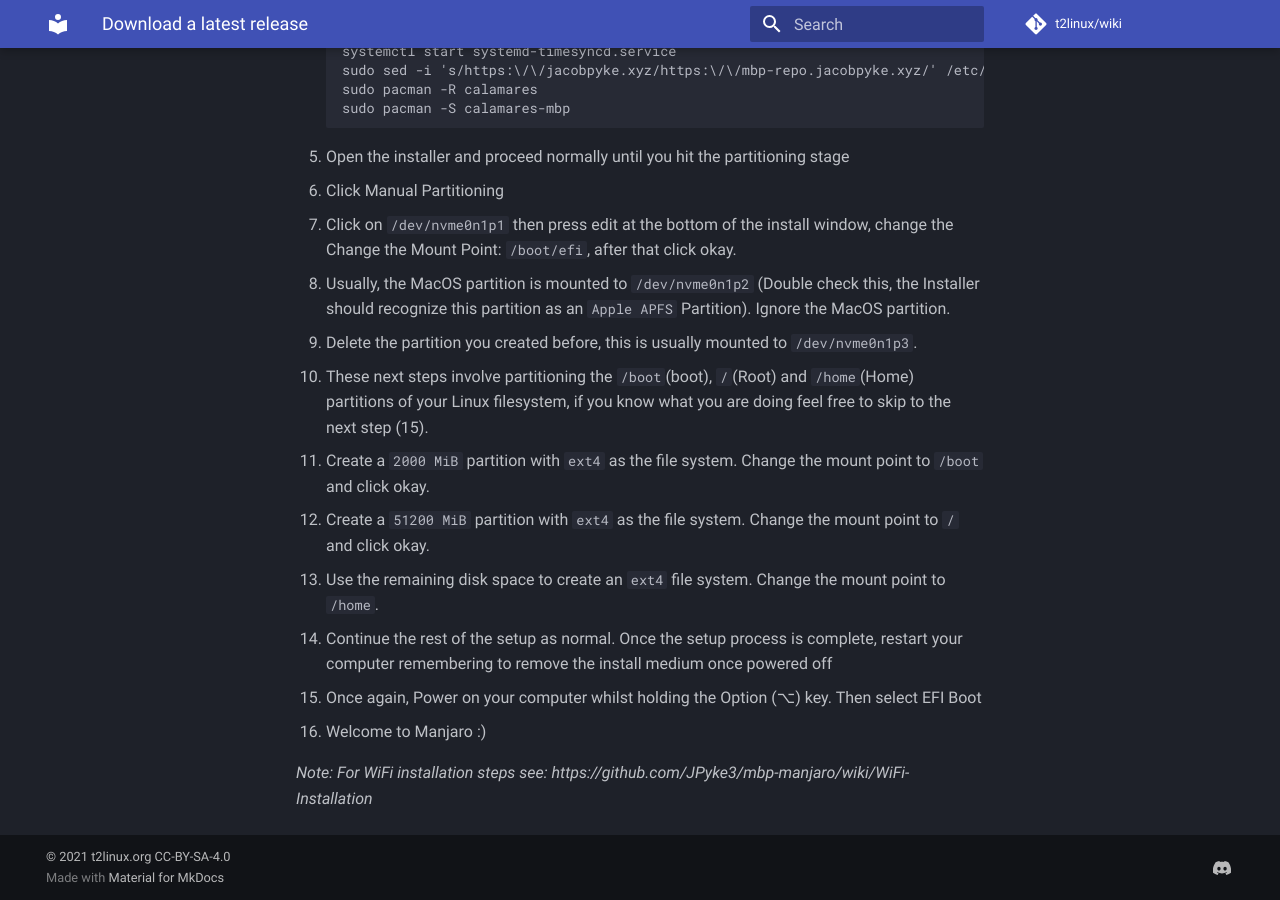
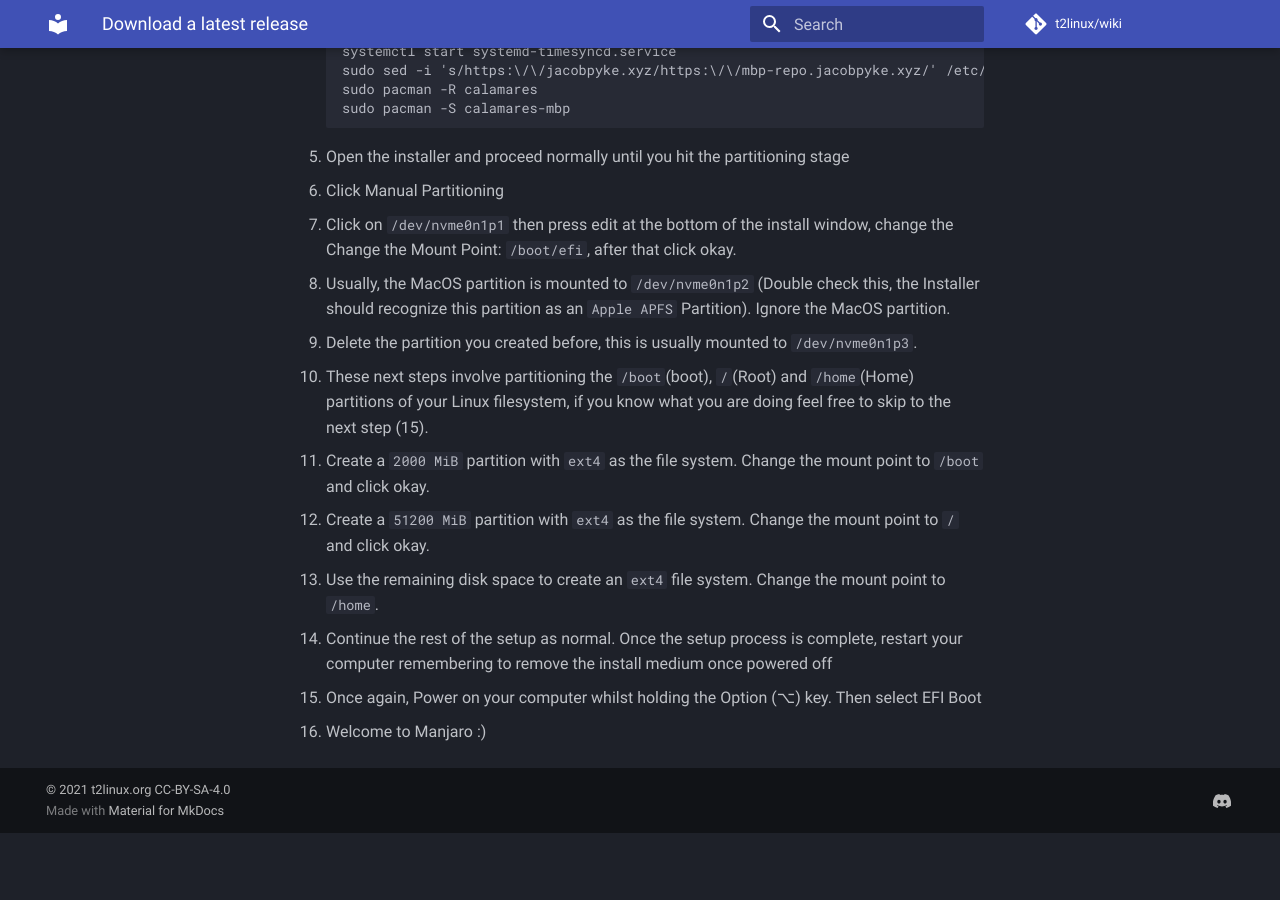
Before and after one commit to t2linux/wiki, an MkDocs documentation site: the page built from docs/distributions/manjaro/Installation.md, in a window 1280 px wide and 900 px high, scrolled down 1225 px. Built offline with MkDocs 1.6.1 and Material for MkDocs 9.7.7, drawn with Linux system fonts in a browser that asks for light colours; comment, search, counter and statistics services are not loaded; after the commit the page ends 2058 px from its top, so only the background shows below that.

Commit message:
Removed previous hard link to GitHub wiki

```diff
--- a/docs/distributions/manjaro/Installation.md
+++ b/docs/distributions/manjaro/Installation.md
@@ -46,5 +46,3 @@ sudo pacman -S calamares-mbp
 15. Continue the rest of the setup as normal. Once the setup process is complete, restart your computer remembering to remove the install medium once powered off
 16. Once again, Power on your computer whilst holding the Option (⌥) key. Then select EFI Boot
 17. Welcome to Manjaro :)
-
-*Note: For WiFi installation steps see: https://github.com/JPyke3/mbp-manjaro/wiki/WiFi-Installation*
```
